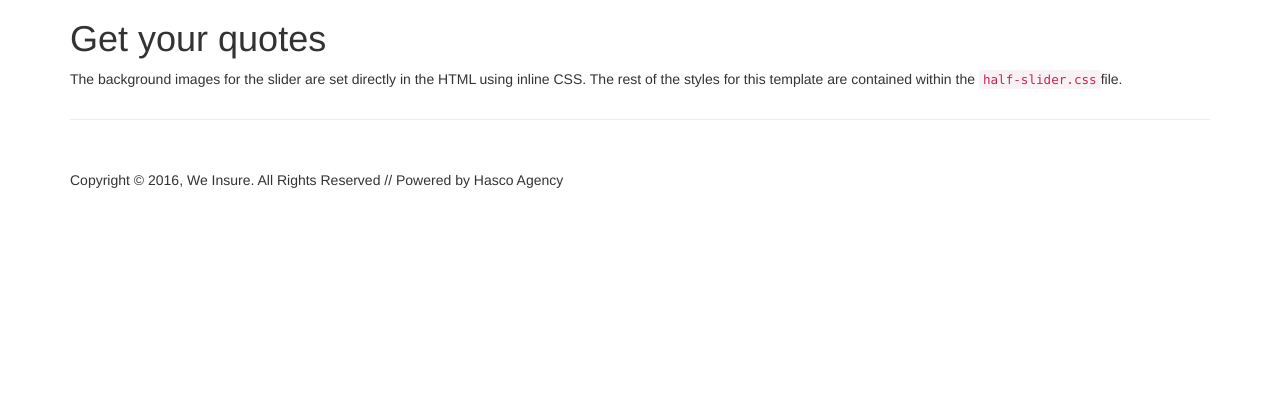
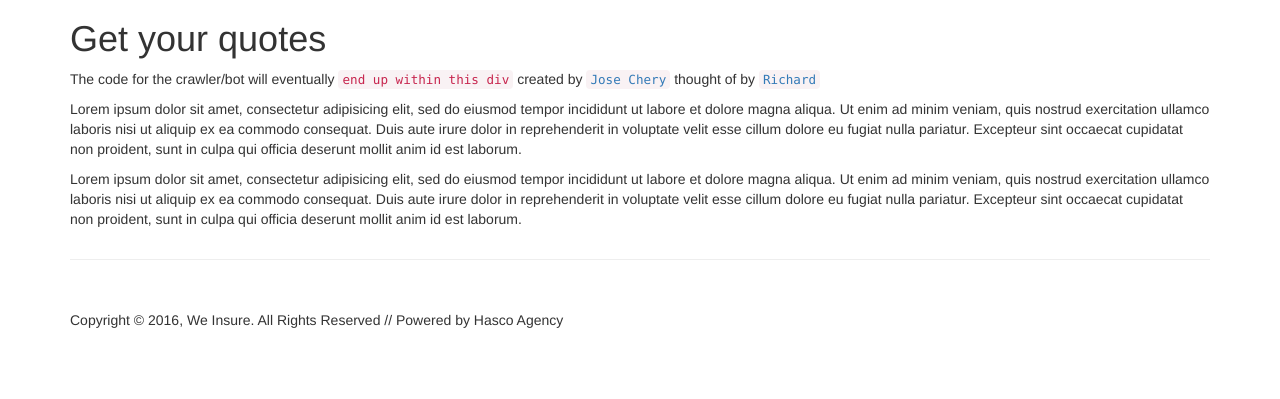
Before and after one commit to Jcareergoals/PHP_Crawler, a PHP site: page / in a window 1280 px wide. Shown: the part 401-800 px from the top of the page. Run offline with PHP 8.4, Linux system fonts and the light colour scheme.

Commit message:
added basic commits

```diff
--- a/index.php
+++ b/index.php
@@ -19,7 +19,7 @@
         <script>
         $(document).ready(function(){
             $('.carousel').carousel({
-                interval: 4000 //changes the speed
+                interval: 4000   //changes the speed
             })
         });
         </script>
@@ -111,7 +111,29 @@
             <div class="row">
                 <div class="col-lg-12">
                     <h1>Get your quotes</h1>
-                    <p>The background images for the slider are set directly in the HTML using inline CSS. The rest of the styles for this template are contained within the <code>half-slider.css</code>file.</p>
+                    <p>The code for the crawler/bot will eventually <code>end up within this div</code> created by <code>
+                        <a href="https://www.linkedin.com/in/jose-chery-763110a1">Jose Chery</a></code> thought of by <code>
+                        <a href="https://www.linkedin.com/in/richard-hassad-cpia-34795743">Richard</a></code></p>
+                </div>
+            </div>
+            <div class="row">
+                <div class="col-lg-12">
+                    <p>Lorem ipsum dolor sit amet, consectetur adipisicing elit, sed do eiusmod
+                    tempor incididunt ut labore et dolore magna aliqua. Ut enim ad minim veniam,
+                    quis nostrud exercitation ullamco laboris nisi ut aliquip ex ea commodo
+                    consequat. Duis aute irure dolor in reprehenderit in voluptate velit esse
+                    cillum dolore eu fugiat nulla pariatur. Excepteur sint occaecat cupidatat non
+                    proident, sunt in culpa qui officia deserunt mollit anim id est laborum.</p>
+                </div>
+            </div>
+            <div class="row">
+                <div class="col-lg-12">
+                    <p>Lorem ipsum dolor sit amet, consectetur adipisicing elit, sed do eiusmod
+                    tempor incididunt ut labore et dolore magna aliqua. Ut enim ad minim veniam,
+                    quis nostrud exercitation ullamco laboris nisi ut aliquip ex ea commodo
+                    consequat. Duis aute irure dolor in reprehenderit in voluptate velit esse
+                    cillum dolore eu fugiat nulla pariatur. Excepteur sint occaecat cupidatat non
+                    proident, sunt in culpa qui officia deserunt mollit anim id est laborum.</p>
                 </div>
             </div>
             <hr>
```
